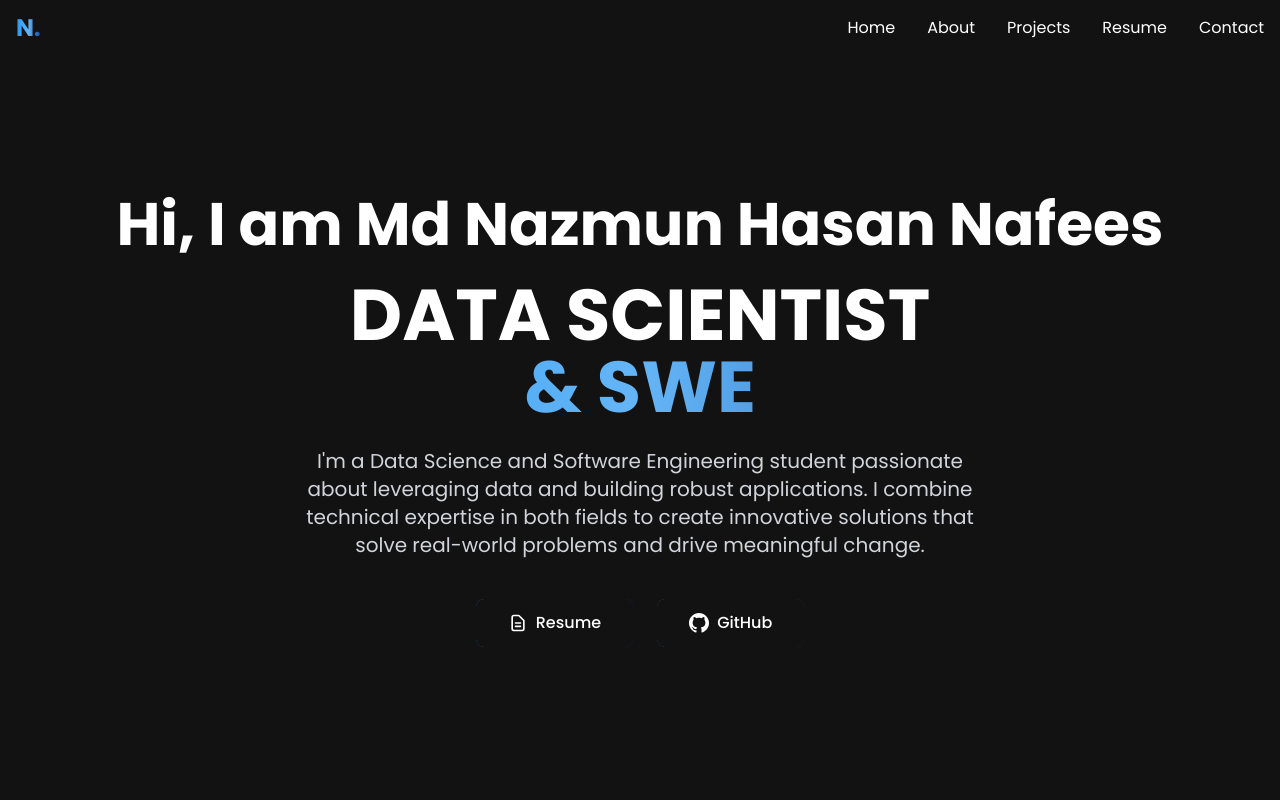
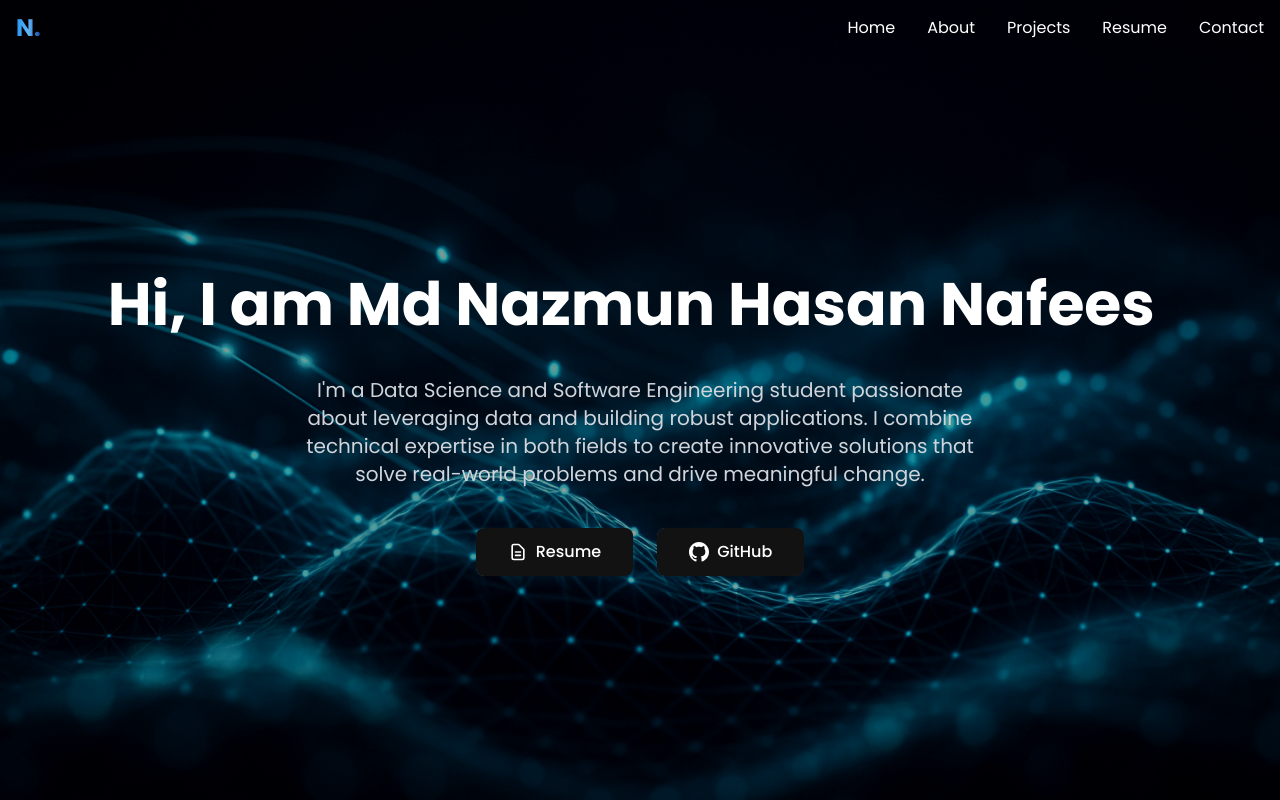
Before and after one commit to blue-jays/nafees-hasan.github-io, a React (Vite) app: page / in a window 1280 px wide. Shown: the top 800 px of the page. Built offline with nearby package versions, Linux system fonts and the light colour scheme.

Commit message:
Fixed Transition and BGI

```diff
--- a/src/components/Hero.jsx
+++ b/src/components/Hero.jsx
@@ -1,9 +1,18 @@
-import { useEffect, useRef } from 'react';
+import { useEffect, useRef, useState } from 'react';
 
 const Hero = () => {
   const headingRef = useRef(null);
   const descriptionRef = useRef(null);
   const buttonsRef = useRef(null);
+  const [text, setText] = useState('');
+  const [isDeleting, setIsDeleting] = useState(false);
+  const [loopNum, setLoopNum] = useState(0);
+  const [typingSpeed, setTypingSpeed] = useState(150);
+
+  const fullTexts = [
+    'Hi, I am Md Nazmun Hasan Nafees',
+    'DATA SCIENTIST & SWE'
+  ];
 
   useEffect(() => {
     const heading = headingRef.current;
@@ -35,17 +44,76 @@ const Hero = () => {
     }
   }, []);
 
+  useEffect(() => {
+    const handleTyping = () => {
+      const i = loopNum % fullTexts.length;
+      const fullText = fullTexts[i];
+
+      // Adjust typing speed based on whether we're typing or deleting
+      // Deleting is slower for a more visible effect
+      setTypingSpeed(isDeleting ? 80 : 150);
+
+      if (isDeleting) {
+        // Deleting text one character at a time
+        setText(fullText.substring(0, text.length - 1));
+      } else {
+        // Typing text one character at a time
+        setText(fullText.substring(0, text.length + 1));
+      }
+
+      // If we've finished typing the full text
+      if (!isDeleting && text === fullText) {
+        // Wait for 4 seconds if it's the name, 15 seconds if it's the title
+        const pauseTime = i === 0 ? 4000 : 15000;
+
+        // After pause, start deleting
+        setTimeout(() => setIsDeleting(true), pauseTime);
+      }
+      // If we've deleted all the text
+      else if (isDeleting && text === '') {
+        setIsDeleting(false);
+        setLoopNum(loopNum + 1);
+      }
+    };
+
+    // Set up the typing interval
+    const timer = setTimeout(handleTyping, typingSpeed);
+    return () => clearTimeout(timer);
+  }, [text, isDeleting, loopNum, typingSpeed, fullTexts]);
+
   return (
-    <section id="home" className="min-h-screen flex flex-col justify-center items-center pt-16 pb-8 px-4">
-      <div className="container mx-auto text-center">
+    <section
+      id="home"
+      className="min-h-screen flex flex-col justify-center items-center pt-16 pb-8 px-4 relative overflow-hidden"
+    >
+      {/* Background image with brightness filter */}
+      <div
+        className="absolute inset-0 z-0"
+        style={{
+          backgroundImage: 'url(/hero_bg.png)',
+          backgroundSize: 'cover',
+          backgroundPosition: 'center',
+          backgroundRepeat: 'no-repeat',
+          filter: 'brightness(1.3) contrast(1.1)',
+          transform: 'scale(1.02)' // Slight scale to avoid white edges when applying filters
+        }}
+      ></div>
+
+      {/* Semi-transparent overlay */}
+      <div className="absolute inset-0 bg-black bg-opacity-40"></div>
+
+      <div className="container mx-auto text-center relative z-10">
         <h1
           ref={headingRef}
           className="text-4xl md:text-6xl font-bold mb-6 transform translate-y-10"
           style={{ lineHeight: '1.3' }}
         >
-          <span className="block">Hi, I am Md Nazmun Hasan Nafees</span>
-          <span className="block text-5xl md:text-7xl mt-4">DATA SCIENTIST</span>
-          <span className="block gradient-text text-5xl md:text-7xl">&amp; SWE</span>
+          <div className="h-24 flex items-center justify-center">
+            <span className={`inline-block ${loopNum % fullTexts.length === 1 ? 'gradient-text' : ''}`}>
+              {text}
+              <span className="animate-blink">|</span>
+            </span>
+          </div>
         </h1>
 
         <p
--- a/tailwind.config.js
+++ b/tailwind.config.js
@@ -18,6 +18,25 @@ module.exports = {
       fontFamily: {
         sans: ['Poppins', 'Inter', 'Montserrat', 'sans-serif'],
       },
+      animation: {
+        fadeIn: 'fadeIn 1s ease-in-out',
+        fadeOut: 'fadeOut 1s ease-in-out',
+        blink: 'blink 1s step-end infinite',
+      },
+      keyframes: {
+        fadeIn: {
+          '0%': { opacity: '0' },
+          '100%': { opacity: '1' },
+        },
+        fadeOut: {
+          '0%': { opacity: '1' },
+          '100%': { opacity: '0' },
+        },
+        blink: {
+          '0%, 100%': { opacity: '1' },
+          '50%': { opacity: '0' },
+        },
+      },
     },
   },
   plugins: [],
```
Also changed, not shown: public/hero-bg2.jpg (added), public/hero_bg.png (added).
